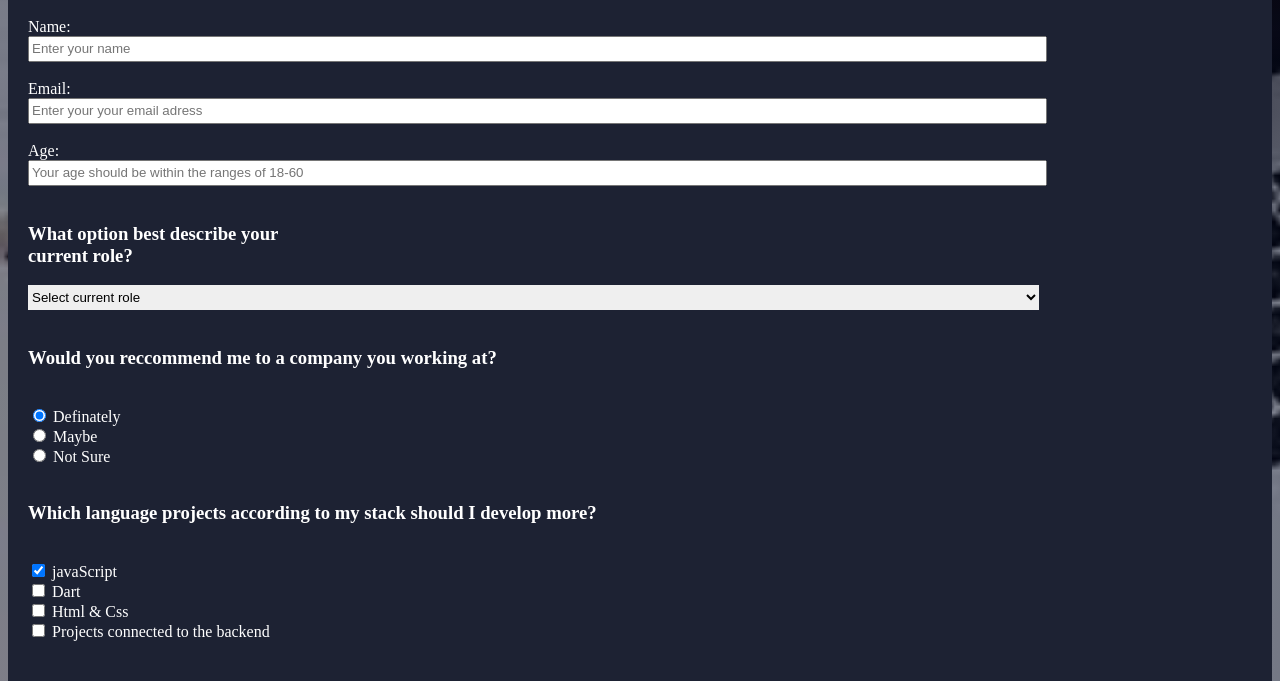
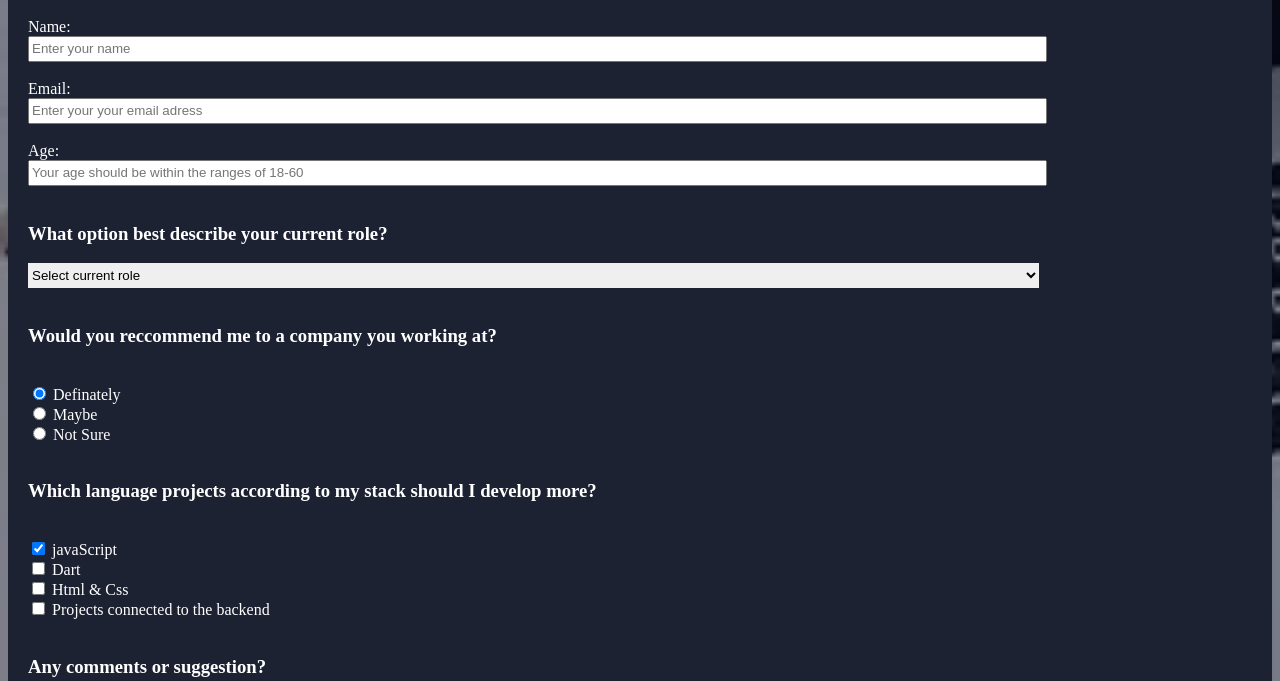
Before and after one commit to Promisemagoga/Survey-Form, a plain HTML site: page index.html in a window 1280 px wide. Shown: the part 128-809 px from the top of the page. Drawn offline with Linux system fonts and the light colour scheme.

Commit message:
Update index.html

```diff
--- a/index.html
+++ b/index.html
@@ -39,7 +39,7 @@
         <br>
         <div class="role">
             <label for="role">
-                <h3>What option best describe your <br>current role?</h3>
+                <h3>What option best describe your current role?</h3>
                 <select id="role" name="role" required>
                     <option value="">Select current role</option>
                     <option value="1">Software Developer</option>
```
